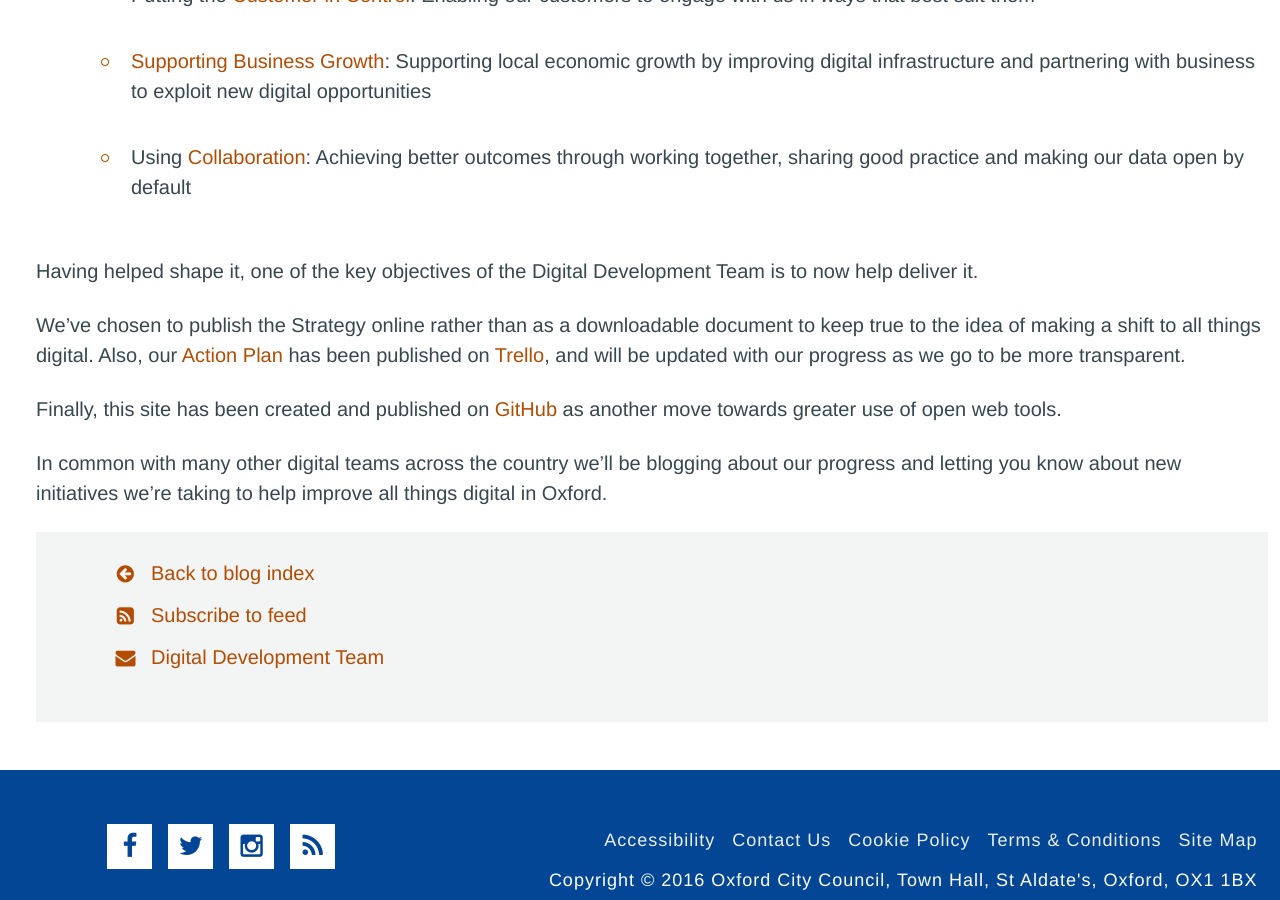
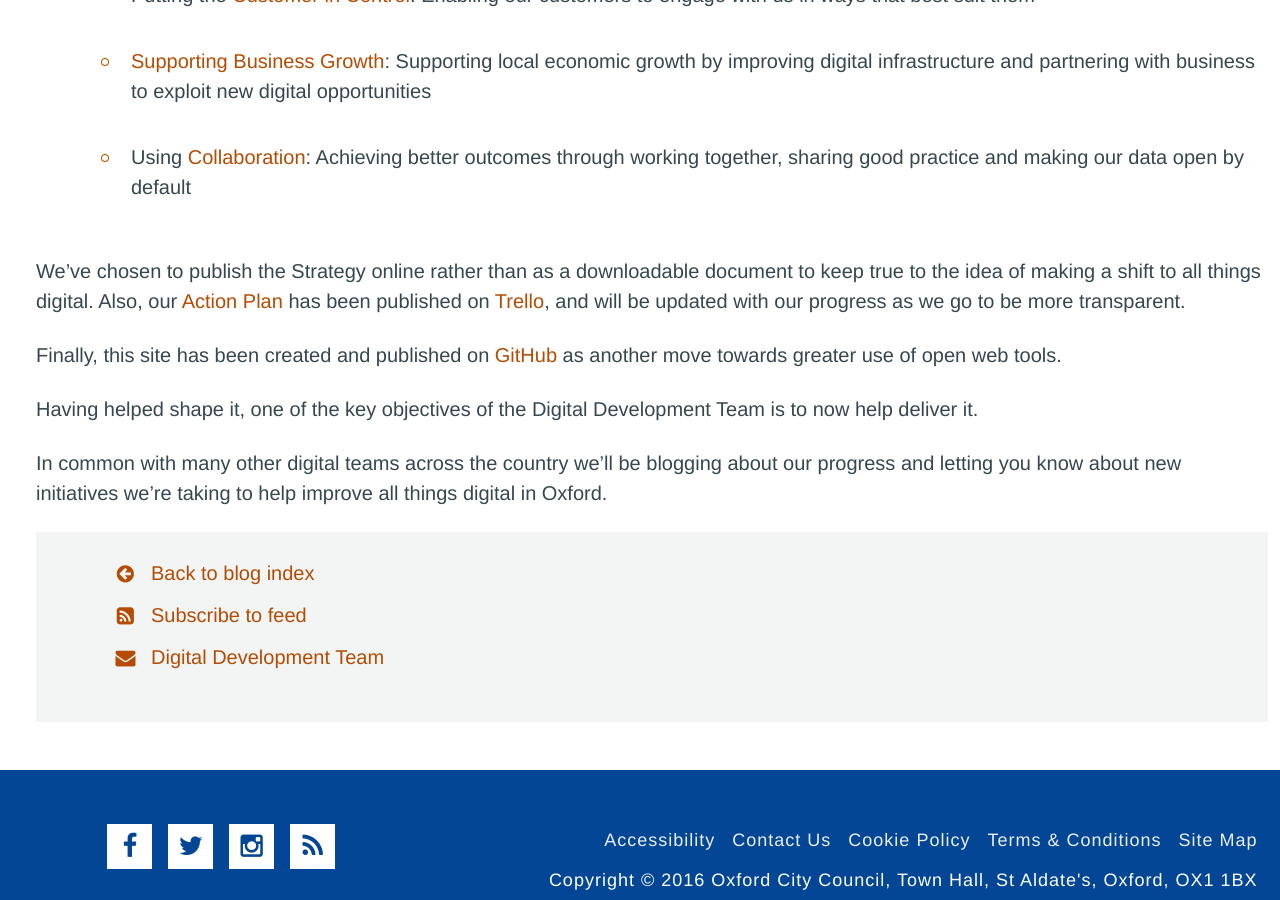
Before and after one commit to OxfordCityCouncil/OxfordCityCouncil.github.io, a Jekyll site: the page built from _posts/2016-11-20-digital-strategy-launched.md, in a window 1280 px wide and 900 px high, scrolled down 775 px. Built offline with Jekyll 4.4.1, drawn with Linux system fonts in a browser that asks for light colours.

Commit message:
re-order paragraphs

```diff
--- a/_posts/2016-11-20-digital-strategy-launched.md
+++ b/_posts/2016-11-20-digital-strategy-launched.md
@@ -18,10 +18,10 @@ Our Strategy is formed around five principles
 
 * Using [Collaboration](https://oxfordcitycouncil.github.io/strategy/collaboration.html): Achieving better outcomes through working together, sharing good practice and making our data open by default
 
-Having helped shape it, one of the key objectives of the Digital Development Team is to now help deliver it.
-
 We've chosen to publish the Strategy online rather than as a downloadable document to keep true to the idea of making a shift to all things digital. Also, our [Action Plan](https://oxfordcitycouncil.github.io/strategy/action-plan.html) has been published on [Trello](https://trello.com), and will be updated with our progress as we go to be more transparent.
 
 Finally, this site has been created and published on [GitHub](https://github.com/OxfordCityCouncil) as another move towards greater use of open web tools.
 
+Having helped shape it, one of the key objectives of the Digital Development Team is to now help deliver it.
+
 In common with many other digital teams across the country we'll be blogging about our progress and letting you know about new initiatives we're taking to help improve all things digital in Oxford.
```
